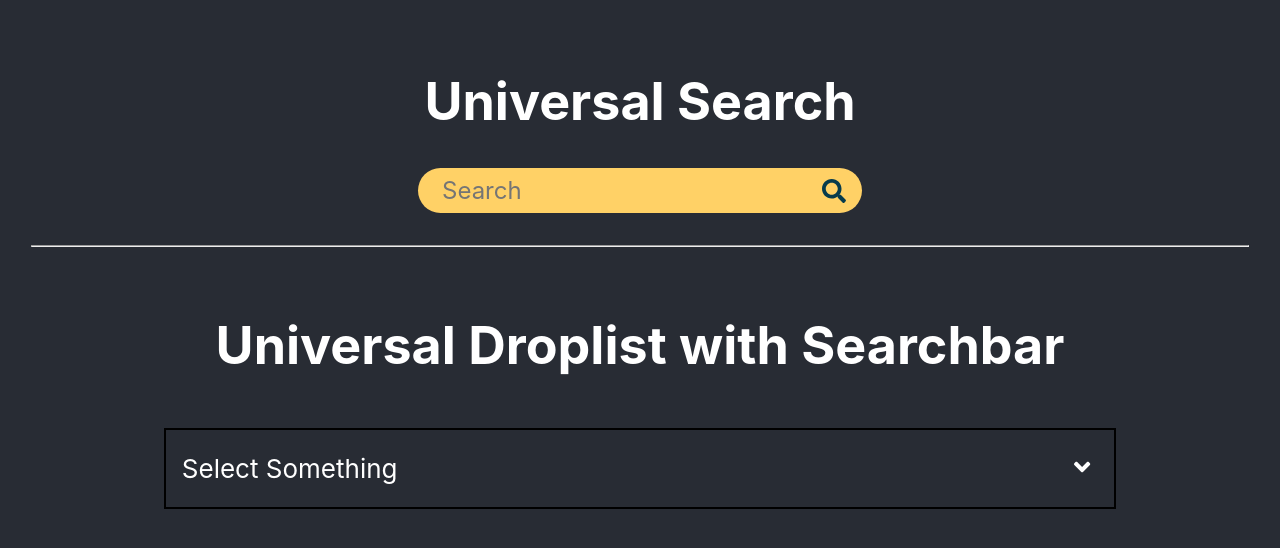
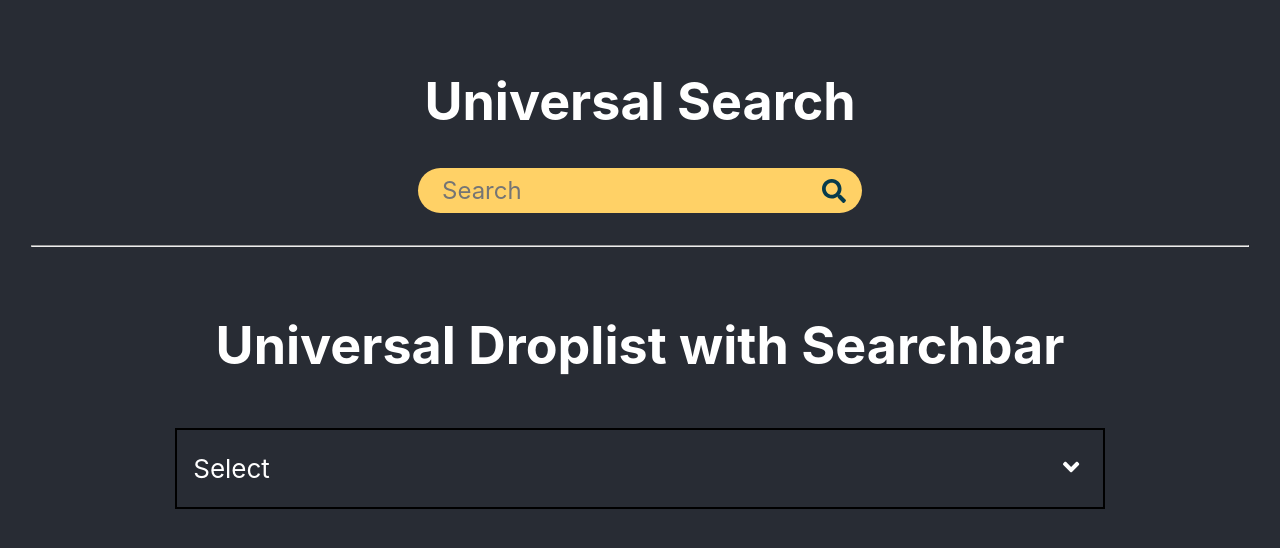
Before and after one commit to abhay-tank/universal-search, a React (Create React App) app: page / in a window 1280 px wide. Shown: the top 548 px of the page. Built offline with nearby package versions, Linux system fonts and the light colour scheme.

Commit message:
Added default props and documentation

```diff
--- a/src/App.jsx
+++ b/src/App.jsx
@@ -40,15 +40,15 @@ class App extends Component {
 					selectedOptionCallback={this.selectedOption}
 					dataList={this.state.data}
 					displayKey="name"
-					placeHolder="Select Something"
-					multipleSelect={true}
-					searchOptions={{
-						enableSearch: true,
-						searchKeys: ["name"],
-						caseSensitive: false,
-						placeholder: "Search",
-						alignIcon: "right",
-					}}
+					// placeHolder="Select Something"
+					// multipleSelect={false}
+					// searchOptions={{
+					// 	enableSearch: true,
+					// 	searchKeys: ["name"],
+					// 	caseSensitive: false,
+					// 	placeholder: "Search",
+					// 	alignIcon: "right",
+					// }}
 				/>
 			</div>
 		);
--- a/src/components/Droplist/Droplist.jsx
+++ b/src/components/Droplist/Droplist.jsx
@@ -20,8 +20,15 @@ export class Droplist extends Component {
 		dataList: PropTypes.arrayOf(Object).isRequired,
 		selectedOptionCallback: PropTypes.func.isRequired,
 		displayKey: PropTypes.string.isRequired,
+		multipleSelect: PropTypes.bool,
 		searchOptions: PropTypes.object,
 		placeHolder: PropTypes.string,
+	};
+
+	static defaultProps = {
+		placeHolder: "Select",
+		multipleSelect: false,
+		searchOptions: { enableSearch: false },
 	};
 
 	state = {
@@ -39,10 +46,19 @@ export class Droplist extends Component {
 		}
 	};
 
+	/**
+	 * @function
+	 * Retrieve filtered array of objects after performing search in dataList.
+	 * @param {Array} result
+	 */
 	searchResultCallback = (result) => {
 		this.setState({ filteredList: [...result] });
 	};
 
+	/**
+	 * @function
+	 * Clear selectedOption or all selectedOptions.
+	 */
 	removeSelectedOption = () => {
 		if (this.props.multipleSelect) {
 			this.setState({ selectedOptions: [] });
@@ -51,28 +67,11 @@ export class Droplist extends Component {
 		}
 	};
 
-	hideOptions = (event) => {
-		if (
-			event.currentTarget.id === event.target.id &&
-			!event.currentTarget.contains(event.relatedTarget)
-		) {
-			this.toggleDiv();
-		}
-	};
-
-	toggleDiv = () => {
-		this.setState({ showOptions: !this.state.showOptions });
-	};
-
-	// resultCallback = (key, value) => {
-	// 	this.setState({
-	// 		selectedOption: key,
-	// 	});
-	// 	let result = {};
-	// 	result[key] = value;
-	// 	this.props.selectedOptionCallback(result);
-	// }
-
+	/**
+	 * @function
+	 * If multipleSelect is true, then selected option is added to selectedOptions Array.
+	 * @param {Object} option
+	 */
 	addToSelectedOptions = (option) => {
 		const { selectedOptionCallback } = this.props;
 		const { selectedOptions } = this.state;
@@ -82,6 +81,11 @@ export class Droplist extends Component {
 		selectedOptionCallback(selectedOptions);
 	};
 
+	/**
+	 * @function
+	 * If multipleSelect is true, then selected option will be removed from selectedOptions Array.
+	 * @param {Object} option
+	 */
 	removeFromSelectedOptions = (option) => {
 		const { selectedOptionCallback, displayKey } = this.props;
 		const { selectedOptions } = this.state;
@@ -93,6 +97,11 @@ export class Droplist extends Component {
 		selectedOptionCallback(selectedOptions);
 	};
 
+	/**
+	 * @function
+	 * Return selectedOption.
+	 * @param {Object} option
+	 */
 	resultCallback = (option) => {
 		const { selectedOptionCallback } = this.props;
 		this.setState({
@@ -102,8 +111,34 @@ export class Droplist extends Component {
 		this.toggleDiv();
 	};
 
+	// UTIL functions
+	/**
+	 * @function
+	 * Check if option is in selectedOptions. If yes return true else false.
+	 * @param {Object} option
+	 */
 	isSelected = (option) => {
 		return this.state.selectedOptions.includes(option) ? true : false;
+	};
+
+	/**
+	 * Toggle optionsDiv
+	 * @param {Event} event
+	 */
+	hideOptions = (event) => {
+		if (
+			event.currentTarget.id === event.target.id &&
+			!event.currentTarget.contains(event.relatedTarget)
+		) {
+			this.toggleDiv();
+		}
+	};
+
+	/**
+	 * Show / Hide optionsDiv
+	 */
+	toggleDiv = () => {
+		this.setState({ showOptions: !this.state.showOptions });
 	};
 
 	render() {
```
